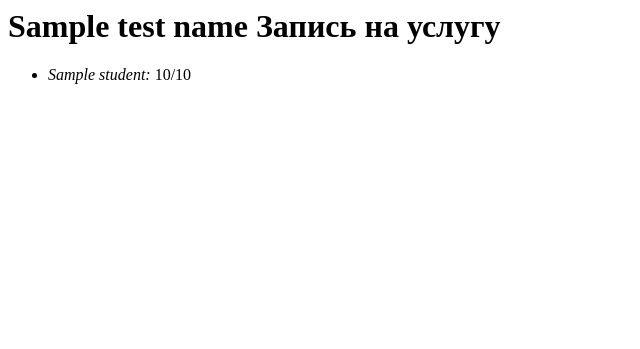
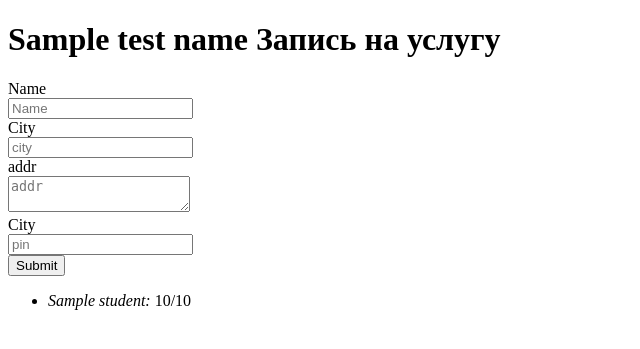
Before and after one commit to LerkaKarinka/salon, a Flask app: template templates/registration.jinja in a window 1280 px wide. Shown: the top 349 px of the page, without its empty margins (0-640 px from the left). Run offline with Flask 3, Linux system fonts and the light colour scheme; the template is opened without the code that fills it: most values are stand-ins (such as "Sample title", 1, 10 or a date in 2020).

Commit message:
Initial commit

```diff
--- /dev/null
+++ b/employee_form.py
@@ -0,0 +1 @@
+from database import Database
--- a/main.py
+++ b/main.py
@@ -1,6 +1,5 @@
 from flask import Flask, render_template
 from database import Database
-
 app = Flask(__name__)
 
 @app.route("/")
@@ -10,17 +9,18 @@ def home():
 @app.route("/employee")
 def employee():
     db = Database()
-    result_raw = db.get_employee()
-    result = []
-    for r in result_raw:
-        result.append(str(r["id"]) + ": " + r["name"] + r["post"])
-    return render_template("employee.jinja")
-
-
-
+    emp = db.get_employee()
+    return render_template("employee.jinja", emp = emp)
+@app.route("/price")
+def price():
+    return render_template("price.jinja")
+@app.route("/registration")
+def registration():
+    return render_template("registration.jinja")
 
 def main():
     app.run("0.0.0.0", 8000,True)
 
+
 if __name__ == "__main__":
     app.run(debug=True)
--- a/templates/employee.jinja
+++ b/templates/employee.jinja
@@ -6,13 +6,13 @@
 </head>
 
 <body>
-    <h1>{{ test_name }} Сотрудники</h1>
+    <h1>Сотрудники</h1>
 
 
   <ul>
-  {% for student in students %}
+  {% for employee in emp %}
     <li>
-      <em>{{ student.name }}:</em> {{ student.score }}/{{ max_score }}
+      <em>{{ employee.id }}:</em> {{ employee.name }}: {{employee.post}}
     </li>
   {% endfor %}
   </ul>
--- a/templates/price.jinja
+++ b/templates/price.jinja
@@ -1,3 +1,4 @@
+<!DOCTYPE html>
 <html lang="ru">
 <head>
   <meta charset="utf-8">
@@ -5,7 +6,7 @@
 </head>
 
 <body>
-    <h1>{{ test_name }} Прайс лист</h1>
+    <h1>Прайс лист</h1>
 
   <ul>
   {% for student in students %}
--- a/templates/registration.jinja
+++ b/templates/registration.jinja
@@ -1,3 +1,4 @@
+<!DOCTYPE html>
 <html lang="ru">
 <head>
   <meta charset="utf-8">
@@ -6,7 +7,16 @@
 
 <body>
     <h1>{{ test_name }} Запись на услугу</h1>
-
+         <label for = "name">Name</label><br>
+         <input type = "text" name = "name" placeholder = "Name" /><br>
+         <label for = "email">City</label><br>
+         <input type = "text" name = "city" placeholder = "city" /><br>
+         <label for = "addr">addr</label><br>
+         <textarea name = "addr" placeholder = "addr"></textarea><br>
+         <label for = "PIN">City</label><br>
+         <input type = "text" name = "pin" placeholder = "pin" /><br>
+         <input type = "submit" value = "Submit" />
+      </form>
 
   <ul>
   {% for student in students %}
```
